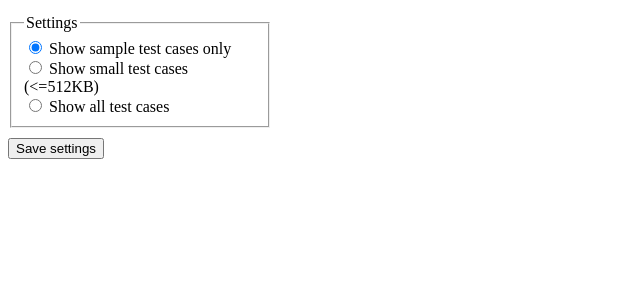
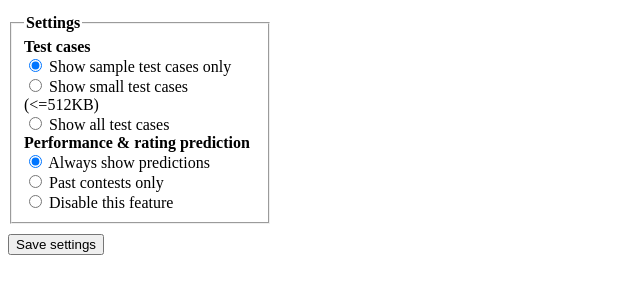
Before and after one commit to conlacda/atcoder-companion, a browser extension: page browser-extension/chrome-extension/index.html in a window 1280 px wide. Both pictures are taken after a click on the button "Save settings". Shown: the part 64-358 px from the top of the page, without its empty margins (0-640 px from the left). Drawn offline with Linux system fonts and the light colour scheme.

Commit message:
update; add settings & test cases for the perf/rating estimation function

```diff
--- a/browser-extension/chrome-extension/index.html
+++ b/browser-extension/chrome-extension/index.html
@@ -18,6 +18,11 @@
     button {
         margin-top: 10px;
     }
+
+    h4 {
+        margin-top: 0px;
+        margin-bottom: 0px;
+    }
 </style>
 
 <body>
@@ -26,18 +31,33 @@
         <h3>Atcoder Companion</h3>
     </div>
     <fieldset name="testcase-size-form">
-        <legend>Settings</legend>
+        <legend><strong>Settings</strong></legend>
+        <h4>Test cases</h4>
         <div>
-            <input type="radio" id="testcase-size-0" name="testcase-size" value="0" />
+            <input type="radio" id="testcase-size-0" name="testcase-size" value="0" checked />
             <label>Show sample test cases only</label>
         </div>
         <div>
-            <input type="radio" id="testcase-size-512" name="testcase-size" value="512" checked />
+            <input type="radio" id="testcase-size-512" name="testcase-size" value="512" />
             <label>Show small test cases (<=512KB) </label>
         </div>
         <div>
             <input type="radio" id="testcase-size-100000000000000" name="testcase-size" value="100000000000000" />
             <label>Show all test cases</label>
+        </div>
+
+        <h4>Performance & rating prediction</h4>
+        <div>
+            <input type="radio" id="prediction-0" name="prediction" value="0" checked />
+            <label>Always show predictions</label>
+        </div>
+        <div>
+            <input type="radio" id="prediction-1" name="prediction" value="1" />
+            <label>Past contests only</label>
+        </div>
+        <div>
+            <input type="radio" id="prediction-2" name="prediction" value="2" />
+            <label>Disable this feature</label>
         </div>
     </fieldset>
     <button type="button" id="save-settings">Save settings</button>
--- a/browser-extension/chrome-extension/scripts/popup.js
+++ b/browser-extension/chrome-extension/scripts/popup.js
@@ -13,7 +13,8 @@ const writeLocalStorage = async (key, value) => {
 };
 
 const DEFAULT_USER_SETTINGS = {
-    testcaseSize: 0 // 512
+    testcaseSize: 0, // 512,
+    prediction: 0
 };
 
 (async () => {
@@ -23,6 +24,7 @@ const DEFAULT_USER_SETTINGS = {
     const saveSettingsBtn = document.getElementById('save-settings');
     saveSettingsBtn.onclick = async () => {
         userSettings.testcaseSize = parseInt(document.querySelector('input[name="testcase-size"]:checked').value);
+        userSettings.prediction = parseInt(document.querySelector('input[name="prediction"]:checked').value);
         await writeLocalStorage(USER_SETTING_KEY, JSON.stringify(userSettings));
         saveSettingsBtn.textContent = `Save settings \u{2705}`;
         setTimeout(() => {
@@ -34,4 +36,8 @@ const DEFAULT_USER_SETTINGS = {
     for (let i = 0; i < sizes.length; i++) {
         document.getElementById(`testcase-size-${sizes[i]}`).checked = (sizes[i] === userSettings.testcaseSize);
     }
+
+    for (let i = 0; i < 3; i++) {
+        document.getElementById(`prediction-${i}`).checked = (i == userSettings.prediction);
+    }
 })();
--- a/browser-extension/chrome-extension/scripts/shared/testcase.js
+++ b/browser-extension/chrome-extension/scripts/shared/testcase.js
@@ -8,8 +8,6 @@ const SIZE_IN_BYTES = {
 
 // If the size of test cases is larger than 10MB, a dialog should be displayed to warn the user.
 const LARGE_SIZE_IN_BYTES = 10 * 1024 * 1024;
-
-const USER_SETTING_KEY = "user_settings";
 
 let testCasesList = [];
 
--- a/browser-extension/chrome-extension/scripts/shared/utils.js
+++ b/browser-extension/chrome-extension/scripts/shared/utils.js
@@ -1,3 +1,8 @@
+/**
+ * Constants
+ */
+const USER_SETTING_KEY = "user_settings";
+
 /**
  * Retrieve information about the current problem from the URL path.
  * @returns {Array<string>} An array containing contest name and problem code extracted from the URL path.
```
Also changed, not shown: browser-extension/chrome-extension-test/tests/heuristic.spec.ts (deleted, +0 -1 lines), browser-extension/chrome-extension-test/tests/perf_rating_estimate_settings.spec.ts (added, +65 -0 lines), browser-extension/chrome-extension/scripts/rating-estimator/main.js (+19 -0 lines), browser-extension/chrome-extension/scripts/shared/user_settings.js (+10 -1 lines), browser-extension/chrome-extension-test/tests/perf_rating_estimate.spec.ts (renamed from browser-extension/chrome-extension-test/tests/algorithm_rating.spec.ts), browser-extension/chrome-extension/manifest.json.
